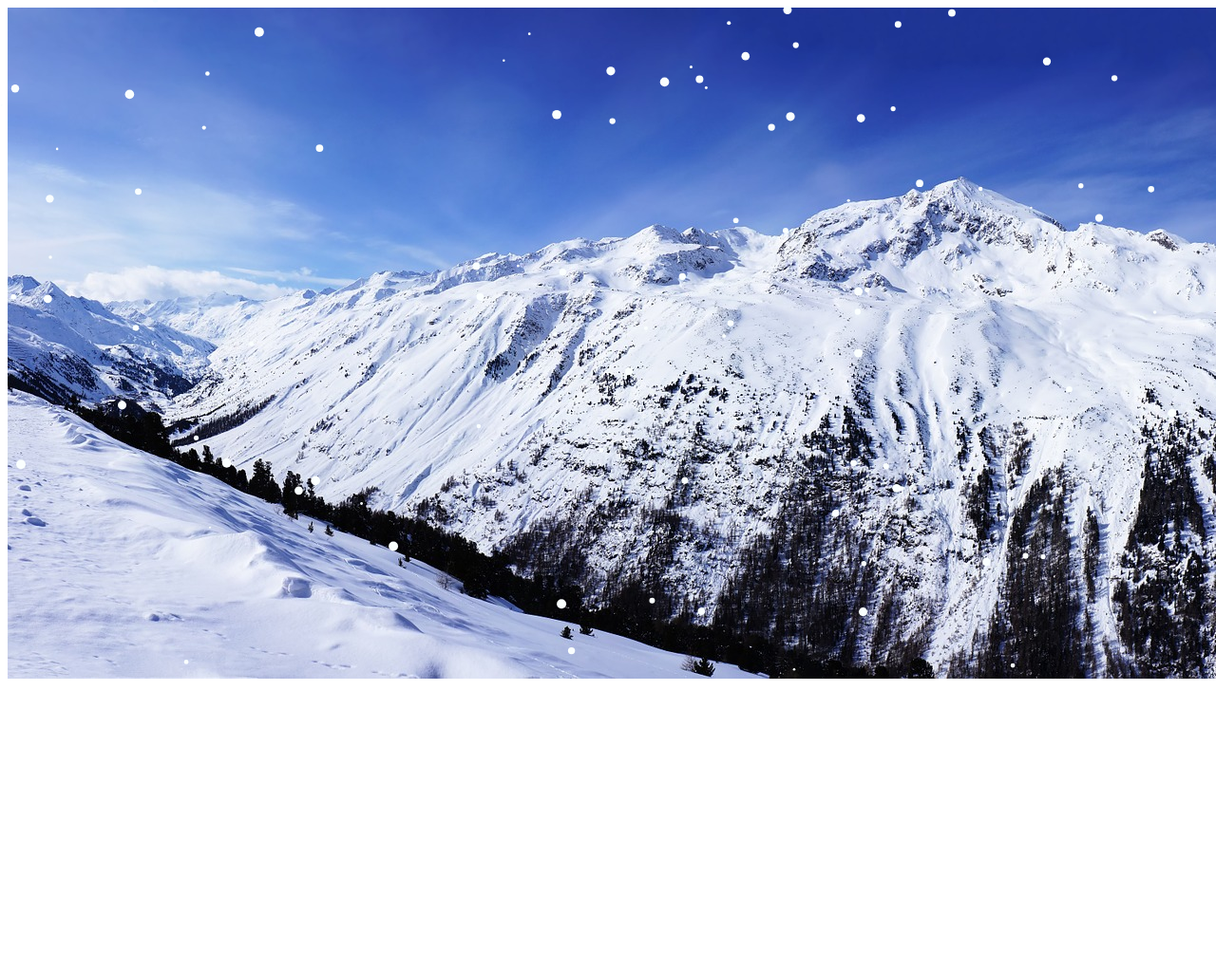
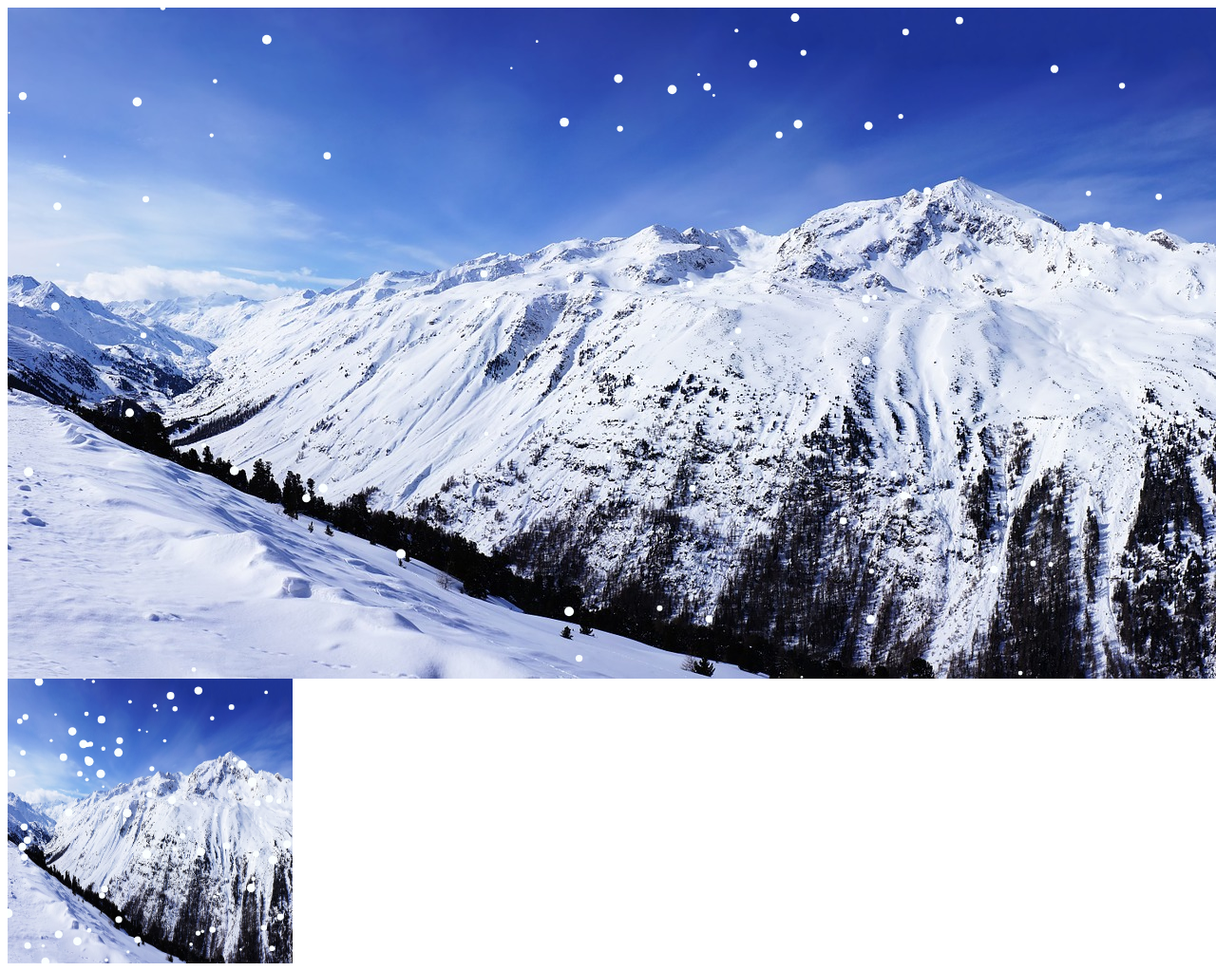
Before and after one commit to darul75/angular-event, a website: page src/angular-event.html in a window 1280 px wide. Shown: the whole page at 95% size. Before the commit the page ends 800 px from the top, so only its background shows below. Drawn offline with nearby package versions, Linux system fonts and the light colour scheme.

Commit message:
div wrapping

```diff
--- a/src/angular-event.html
+++ b/src/angular-event.html
@@ -6,6 +6,12 @@
 
 	<div ng-app="myApp" ng-controller="ctrl">
 		<img src="sunny-93242_1280.jpg" snow />
+
+
+		<div>
+			<img src="sunny-93242_1280.jpg" snow width="300px" height="300px" />
+		<div>
+
 	</div>
 
 	<script type="text/javascript">
--- a/src/angular-event.js
+++ b/src/angular-event.js
@@ -16,7 +16,10 @@ angular.module('angularEvent', [])
                           window.webkitRequestAnimationFrame ||
                           window.msRequestAnimationFrame;
       var canvas = document.createElement("canvas");
-      element.after(canvas);
+
+
+      var wrapper = element.wrap("<div style='position: relative;'></div>");
+      wrapper.after(canvas);
 
       var windowSize = function() {
         WIDTH = element[0].offsetWidth;
```
Also changed, not shown: dist/angular-event.min.js (added).
